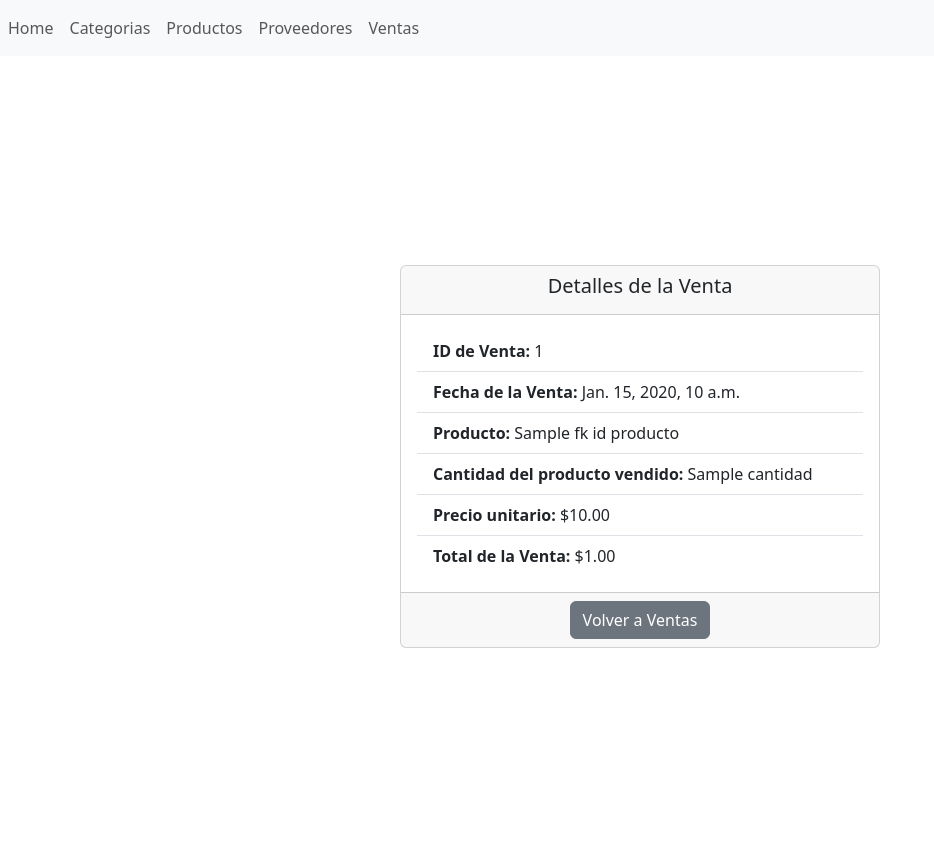
After one commit to DanielPaez36/Gestor_Inventario, a Django app: template apps/almacen/templates/detalle/detalles.html in a window 1280 px wide. The commit adds this page. Shown: the whole page, without its empty margins (0-934 px from the left). Run offline with Django 5.2, Linux system fonts and the light colour scheme; the template is opened without the code that fills it: most values are stand-ins (such as "Sample title", 1, 10 or a date in 2020); some libraries are stand-ins or nearby versions.

Commit message:
detalles de las ventas

```diff
--- /dev/null
+++ b/apps/almacen/templates/detalle/detalles.html
@@ -0,0 +1,45 @@
+{% extends "layouts/plantilla.html" %}
+{% load static %}
+{% load humanize %}
+
+
+{% block title %}
+Detalles de la Venta
+{% endblock title %}
+
+{% block content %}
+
+<div class="container d-flex justify-content-center align-items-center" style="height: 100vh;">
+    <div class="card" style="width: 30rem;">
+      <div class="card-header text-center">
+        <h5 class="card-title">Detalles de la Venta</h5>
+      </div>
+      <div class="card-body">
+        <ul class="list-group list-group-flush">
+          <li class="list-group-item">
+            <strong>ID de Venta:</strong> {{ venta.id }}
+          </li>
+          <li class="list-group-item">
+            <strong>Fecha de la Venta:</strong> {{ venta.fecha_venta }}
+          </li>
+          <li class="list-group-item">
+            <strong>Producto:</strong> {{ venta.fk_id_producto.nombre_prod }}
+          </li>
+          <li class="list-group-item">
+            <strong>Cantidad del producto vendido:</strong> {{ cantidad }}
+          </li>
+          <li class="list-group-item">
+            <strong>Precio unitario:</strong> ${{ venta.fk_id_producto.precio_prod|floatformat:2|intcomma }}
+          </li>
+          <li class="list-group-item">
+            <strong>Total de la Venta:</strong> ${{ venta.total_venta|floatformat:2|intcomma }}
+          </li>
+        </ul>
+      </div>
+      <div class="card-footer text-center">
+        <a href="{% url 'ventas' %}" class="btn btn-secondary">Volver a Ventas</a>
+      </div>
+    </div>
+  </div>
+
+{% endblock content %}
--- a/apps/almacen/templates/venta/ventas.html
+++ b/apps/almacen/templates/venta/ventas.html
@@ -31,7 +31,7 @@ Ventas
                             <td>{{ venta.fk_id_producto}}</td>
                             <td>{{ venta.total_venta|floatformat:2|intcomma }}</td>
                             <td>
-                                <a href=""><img src="{% static 'img/lista.png' %}" alt="" width="30"></a>
+                                <a href="{% url "detalles" id=venta.id%}"><img src="{% static 'img/lista.png' %}" alt="" width="30"></a>
                             </td>
                             <td>
                                 <a href="{% url 'editar_venta' id=venta.id %}" class="btn btn-warning">Editar</a>
--- a/apps/almacen/urls.py
+++ b/apps/almacen/urls.py
@@ -1,5 +1,5 @@
 from django.urls import path
-from apps.almacen.views import categoria_views, producto_views, proveedor_views, venta_views
+from apps.almacen.views import categoria_views, producto_views, proveedor_views, venta_views, detalles_views
 
 urlpatterns = [
 
@@ -33,4 +33,7 @@ urlpatterns = [
     path('eliminar_venta/<int:id>/', venta_views.eliminar_venta, name='eliminar_venta'),
     path('editar_venta/<int:id>/', venta_views.editar_venta, name='editar_venta'),
     path('procesar_editar_venta/', venta_views.procesar_editar_venta, name='procesar_editar_venta'),
+
+    #Detalles
+    path('detalles/<int:id>/', detalles_views.detalles, name='detalles'),
 ]
```
Also changed, not shown: apps/almacen/views/detalles_views.py (added, +14 -0 lines), db.sqlite3.
